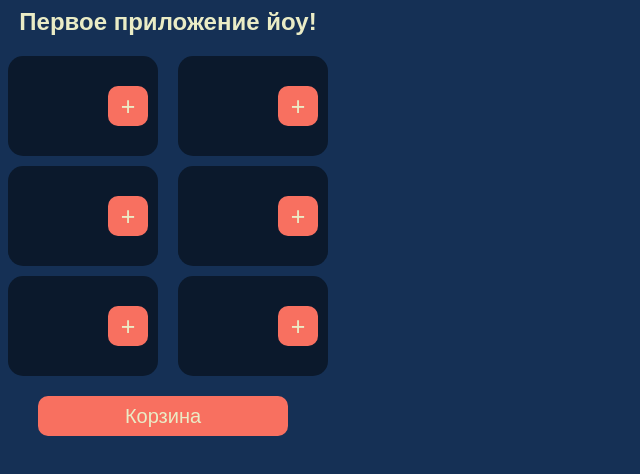
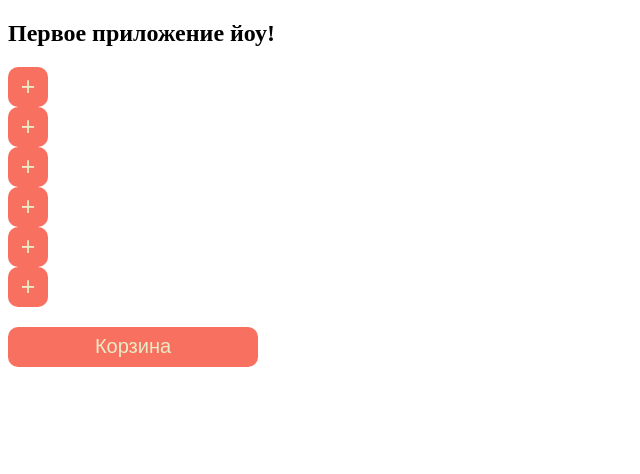
Before and after one commit to DenisLeshukov/app, a plain HTML site: page index.html in a window 1280 px wide. Shown: the whole page, without its empty margins (0-640 px from the left). Drawn offline with Linux system fonts and the light colour scheme.

Commit message:
Add files via upload

```diff
--- a/index.html
+++ b/index.html
@@ -1,3 +1,4 @@
+<!DOCTYPE html>
 <html lang="en">
 <head>
   <meta charset="UTF-8" />
--- a/script.js
+++ b/script.js
@@ -1,16 +1,17 @@
 document.addEventListener('DOMContentLoaded', () => {
   const openCartBtn = document.getElementById('openCart');
 
-  // Проверяем наличие Telegram WebApp
+  // Проверяем, доступен ли Telegram WebApp
   if (!window.Telegram || !Telegram.WebApp) {
     console.warn("Telegram WebApp недоступен. Работает не в Telegram.");
     return;
   }
 
-  Telegram.WebApp.ready(); // обязательно!
+  // Активируем Telegram WebApp API
+  Telegram.WebApp.ready();
 
   if (!openCartBtn) {
-    console.error("Кнопка с id='openCart' не найдена");
+    console.error("Кнопка 'openCart' не найдена!");
     return;
   }
 
--- a/style.css
+++ b/style.css
@@ -1,82 +1,24 @@
-body {
-      font-family:sans-serif;
-      background-color: #153055;
-
-    }
 .add {
-
-    font-size: 25px;
-    width: 40;
-    height: 40;
-    border-radius: 10px;
-    border: none ;
-    margin-right: 10;
-    background-color: #F87060;
-    text-align: center;
-    color: #eaecc6;
-
-
-}
-
-.rectangle{
-
-display: flex;
-width: 150px;
-background-color: #0b192c;
-height: 100px;
-border-radius: 15px;
-justify-content: end;
-align-items: center;
-
-}
-.wrapper{
-  max-width: 320px;
-
-}
-.elements{
-
-  display: grid;
-  grid-template-columns: repeat(2,1fr);
-  gap: 10px 20px;
-}
-.wrapper h2{
-  text-align: center;
-  color: #eaecc6;
-  margin-bottom: 20px;
-}
-.baskets {
-  max-width: 320px;
-  display: flex;
-  justify-content: center;
-
-}
-.basket{
-  margin-top: 20;
-  font-size: 20px;
-  width: 250;
-  height: 40;
+  font-size: 25px;
+  width: 40px; /* ✅ добавлены px */
+  height: 40px; /* ✅ добавлены px */
   border-radius: 10px;
-  border: none ;
-  margin-right: 10;
+  border: none;
+  margin-right: 10px;
   background-color: #F87060;
   text-align: center;
   color: #eaecc6;
 }
 
-
-.back-button {
-  font-size: 18px;
-  width: 100px;
-  height: 40px;
+.basket {
+  margin-top: 20px; /* ✅ добавлен px */
+  font-size: 20px;
+  width: 250px; /* ✅ добавлены px */
+  height: 40px; /* ✅ добавлены px */
   border-radius: 10px;
   border: none;
-  background-color: #6C9BC0;
-  color: #eaecc6;
-  cursor: pointer;
-}
-
-.modal-content {
-  padding: 10px;
-  font-size: 16px;
+  margin-right: 10px;
+  background-color: #F87060;
+  text-align: center;
   color: #eaecc6;
 }
```
